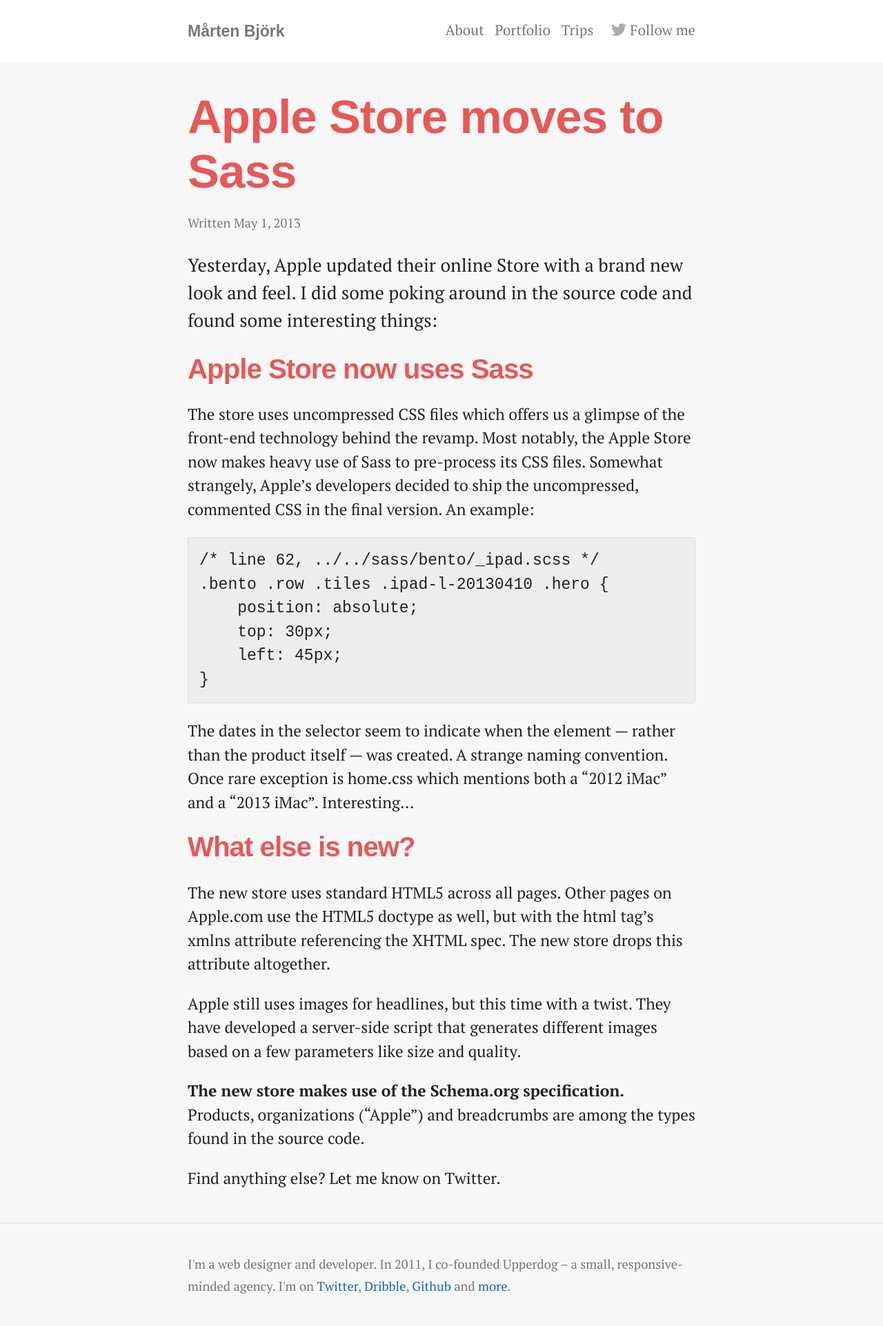
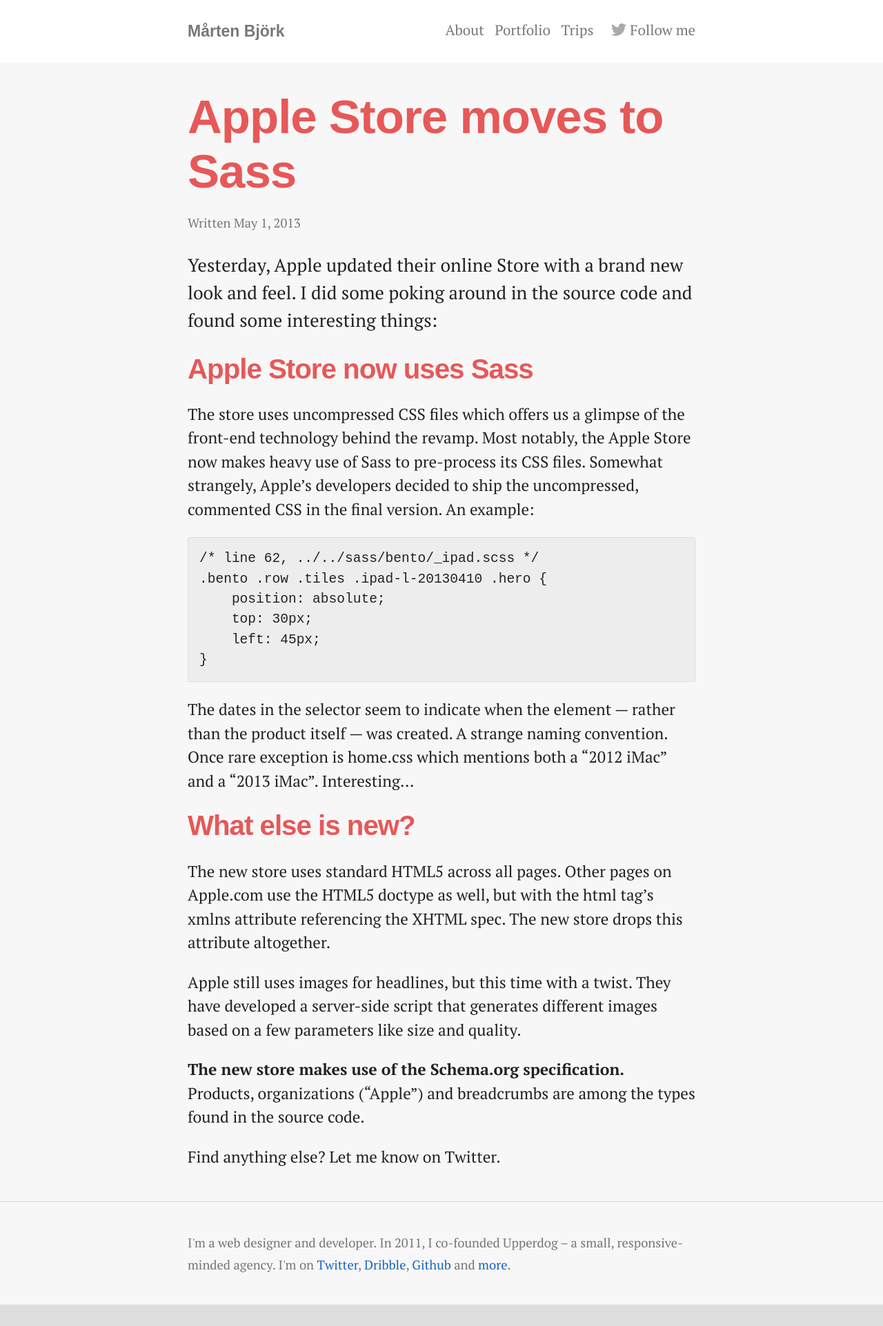
Before and after one commit to pavopax/pavopax.github.io, a Jekyll site: the page built from _posts/2013-05-01-apple-moves-to-sass.md, in a window 1280 px wide. Shown: the whole page at 69% size. Built offline with Jekyll 4.4.1, drawn with Linux system fonts in a browser that asks for light colours; nearby versions of some CDN libraries; some web fonts are replaced; library files that are not in the unit come from our copies; after the commit the page ends 1892 px from its top, so only the background shows below that.

Commit message:
Improved pre blocks

```diff
--- a/css/main.scss
+++ b/css/main.scss
@@ -135,6 +135,7 @@
 }
 pre {
     padding: 1rem;
+    font-size: .85em;
     background: #ededed;
     border-radius: 2px;
     overflow-x: auto;
```
